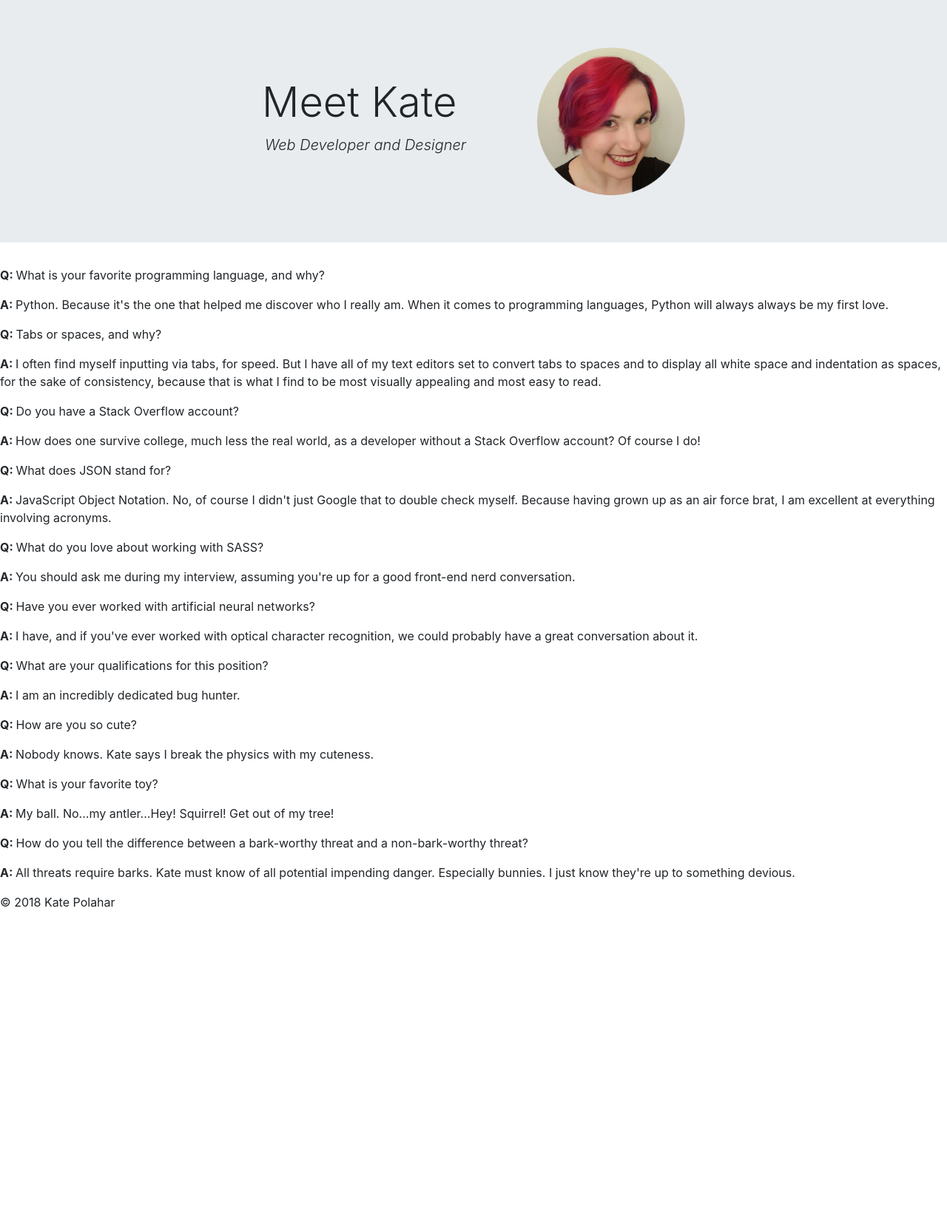
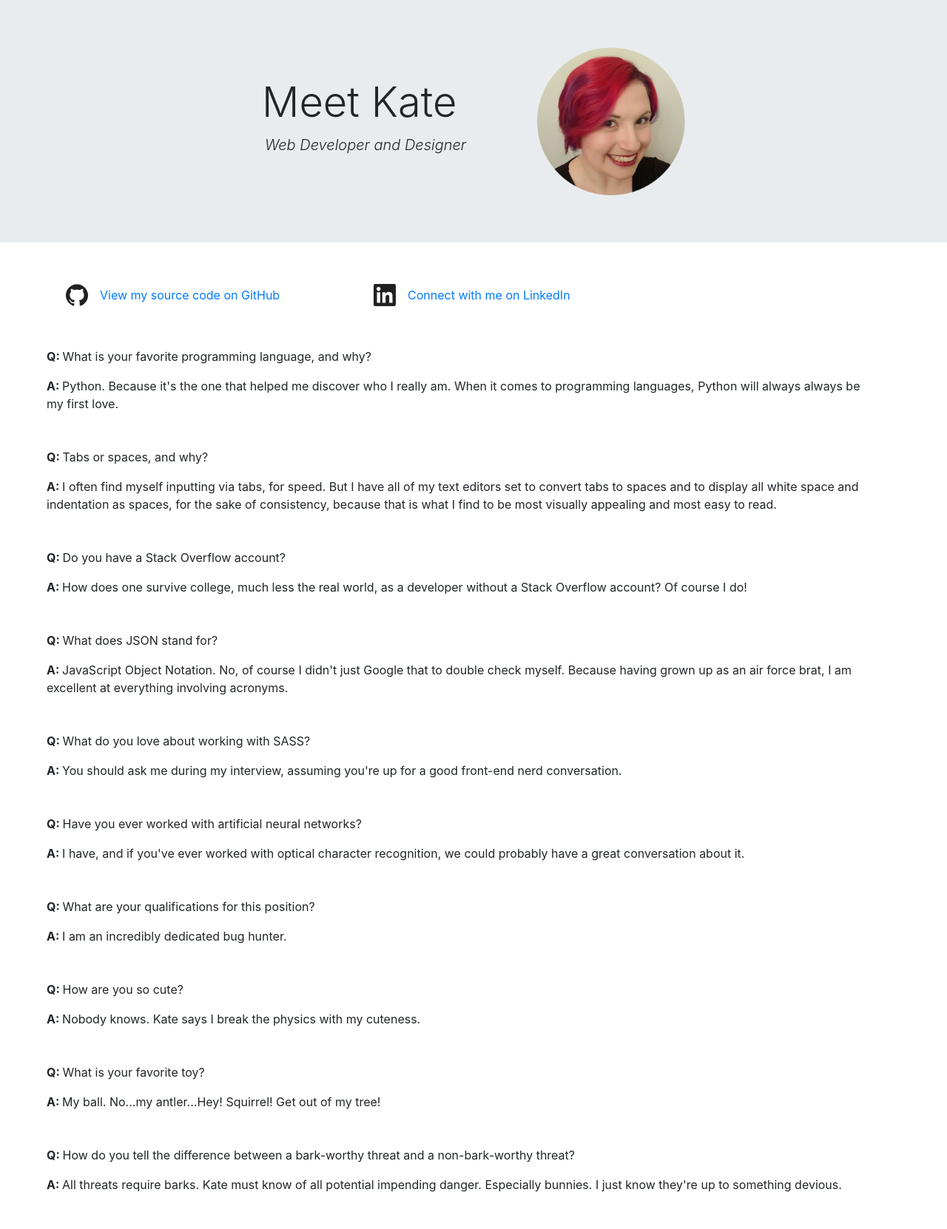
Before and after one commit to kpolahar/DevQandA, a Django app: template main/templates/main/developer.html in a window 1280 px wide. Shown: the whole page at 74% size. Before the commit the page ends 1227 px from the top, so only its background shows below. Run offline with Django 3.2, Linux system fonts and the light colour scheme; the template is opened without the code that fills it: values that come from a table or form of the project are taken from there, others are empty; data comes from the database, SQL or seed files in the repository; both versions use the stored data as it was after the commit; parts of the project's set-up code (start-up, migrations or seed data) failed here and were passed over; some libraries are stand-ins or nearby versions.

Commit message:
Working version ^_^

```diff
--- a/main/models.py
+++ b/main/models.py
@@ -29,6 +29,8 @@ class Developer(models.Model):
     last_name = models.CharField("Last Name", blank=True, max_length=32)
     name = models.CharField("Name", blank=True, max_length=65)
     title = models.TextField("Title", blank=True, max_length=128)
+    github = models.CharField("GitHub UserName", blank=True, max_length=32)
+    linkedin = models.CharField("LinkedIn UserName", blank=True, max_length=32)
     developer_id = models.CharField("Developer ID", default=datetime.now, help_text="Please give yourself a unique Developer ID, using 16 characters or fewer.", max_length=16, unique=True)
 
 
--- a/main/templates/main/developer.html
+++ b/main/templates/main/developer.html
@@ -2,6 +2,7 @@
 
 {% extends 'main/layout.html' %}
 {% load static from staticfiles %}
+{% load custom_tags %}
 
 {% block title %}
     {{ developer.name }}
@@ -17,11 +18,21 @@
             <img class="mx-5" src="{% static 'images/' %}{{ developer.developer_id }}.png" style="height: 200px; width: 200px;"/>
         </div>
     </div>
-    <div id="dev-details">
-        <div id="dev-q-and-a">
+    <div id="dev-details" class="container m-5">
+        <div class="d-flex row align-items-center px-5 mb-5">
+            <div class="m-2" style="width: 400px !important;">
+                {% github developer %}
+            </div>
+            <div class="m-2" style="width: 400px !important;">
+                {% linkedin developer %}
+            </div>
+        </div>
+        <div id="dev-q-and-a-div">
             {% for QandA in QandAs %}
-                <p><b>Q: </b>{{ QandA.question}}</p>
-                <p><b>A: </b>{{ QandA.answer}}</p>
+                <div id="q-and-a" class="mb-5">
+                    <p><b>Q: </b>{{ QandA.question}}</p>
+                    <p><b>A: </b>{{ QandA.answer}}</p>
+                </div>
             {% endfor %}
         </div>
     </div>
--- /dev/null
+++ b/main/templates/main/external_link.html
@@ -0,0 +1,13 @@
+{% load custom_tags %}
+
+<div class="d-flex row align-items-center">
+    <img class="mr-3"
+         style="height: 30px !important;
+                width:  30px !important;"
+         src={{ icon }}>
+    <a class="external-link"
+       target="_blank"
+       href={{ link }}>
+        <p class="mb-0">{{ label }}</p>
+    </a>
+</div>
--- a/main/templates/main/layout.html
+++ b/main/templates/main/layout.html
@@ -12,12 +12,6 @@
             {% block title %}
             {% endblock title %}
         </title>
-
-        <!-- Direct Link to Bootstrap
-        <link rel="stylesheet"
-              href="https://stackpath.bootstrapcdn.com/bootstrap/4.1.1/css/bootstrap.min.css"
-              integrity="sha384-WskhaSGFgHYWDcbwN70/dfYBj47jz9qbsMId/iRN3ewGhXQFZCSftd1LZCfmhktB"
-              crossorigin="anonymous"/> -->
 
         <!-- Local Custom Bootstrap -->
         <link rel="stylesheet"
@@ -34,20 +28,8 @@
             </header>
         {% endblock header %}
         <content>
-            {% block nav-menu %}
-                <nav id="main-nav-menu"
-                     class="nav-menu">
-                </nav>
-            {% endblock nav-menu %}
             {% block content %}
             {% endblock content %}
         </content>
-        {% block footer %}
-            <footer>
-                <span id="copyright">
-                    &copy; 2018 Kate Polahar
-                </span>
-            </footer>
-        {% endblock footer %}
     </body>
 </html>
--- /dev/null
+++ b/main/templatetags/custom_tags.py
@@ -0,0 +1,86 @@
+# ================================================== #
+#                  Custom Tags File                  #
+# ================================================== #
+
+# -------------------- Imports --------------------- #
+from django import template
+from main import models
+
+
+register = template.Library()
+
+
+# ================================================== #
+#                    General Tags                    #
+# ================================================== #
+
+
+# -------------------------------------------------- #
+#                 Tag developers_url                 #
+# -------------------------------------------------- #
+@register.simple_tag()
+def developers_url():
+    '''
+        Returns the developers url
+    '''
+    return '/developers/'
+
+
+
+# -------------------------------------------------- #
+#                 Tag developer_url                  #
+# -------------------------------------------------- #
+@register.simple_tag()
+def developer_url(Developer):
+    '''
+        Returns a developer's url as a formatted string
+    '''
+    return '/developers/{}/'.format(Developer.developer_id)
+
+# -------------------------------------------------- #
+#              Tag developer_thumbnail               #
+# -------------------------------------------------- #
+@register.inclusion_tag('main/developer_thumbnail.html')
+def developer_thumbnails():
+    '''
+        Renders a template for displaying a thumbnail
+        link to the correct developer details page
+    '''
+    developers = models.Developer.objects.all().filter()
+    return {'developers': developers}
+
+
+
+# ================================================== #
+#                 External Link Tags                 #
+# ================================================== #
+
+# -------------------------------------------------- #
+#                     Tag github                     #
+# -------------------------------------------------- #
+@register.inclusion_tag('main/external_link.html')
+def github(Developer):
+    '''
+        Renders a template for displaying a link
+        to a developer's github profile
+    '''
+    return {
+             'icon': '../../static/images/github-logo.svg',
+             'link': 'http://www.github.com/{}'.format(Developer.github),
+             'label': 'View my source code on GitHub'
+           }
+
+# -------------------------------------------------- #
+#                    Tag linkedin                    #
+# -------------------------------------------------- #
+@register.inclusion_tag('main/external_link.html')
+def linkedin(Developer):
+    '''
+        Renders a template for displaying a link to
+        a developer's linkedin profile
+    '''
+    return {
+             'icon': '../../static/images/linkedin-logo.svg',
+             'link': 'http://www.linkedin.com/in/{}'.format(Developer.linkedin),
+             'label': 'Connect with me on LinkedIn'
+           }
```
Also changed, not shown: assets/create_data.txt (+34 -4 lines), main/templates/main/developers.html (+9 -6 lines), main/templates/main/home.html (+16 -0 lines), assets/images/github-logo.svg (added), assets/images/linkedin-logo.svg (added), db.sqlite3, main/migrations/0006_auto_20180804_2054.py (added), main/templatetags/__init__.py (added), 6 other files.
